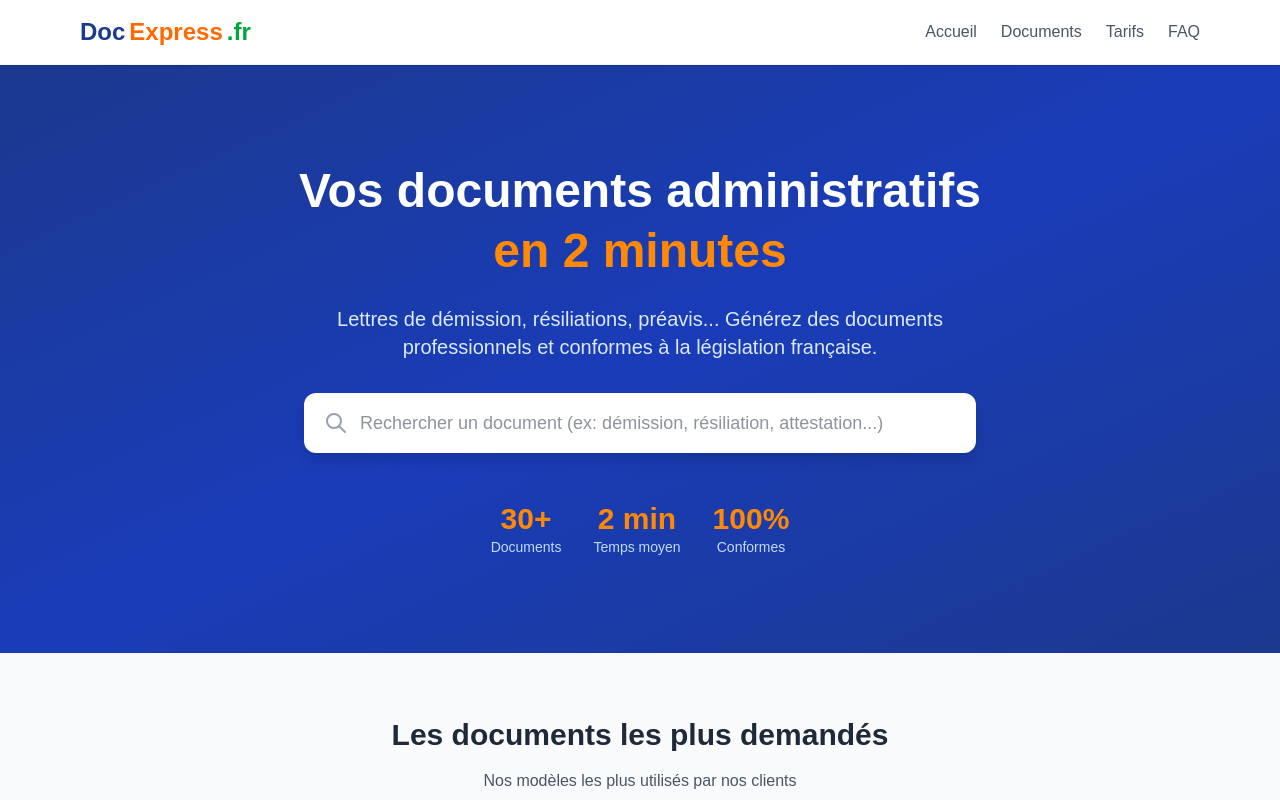
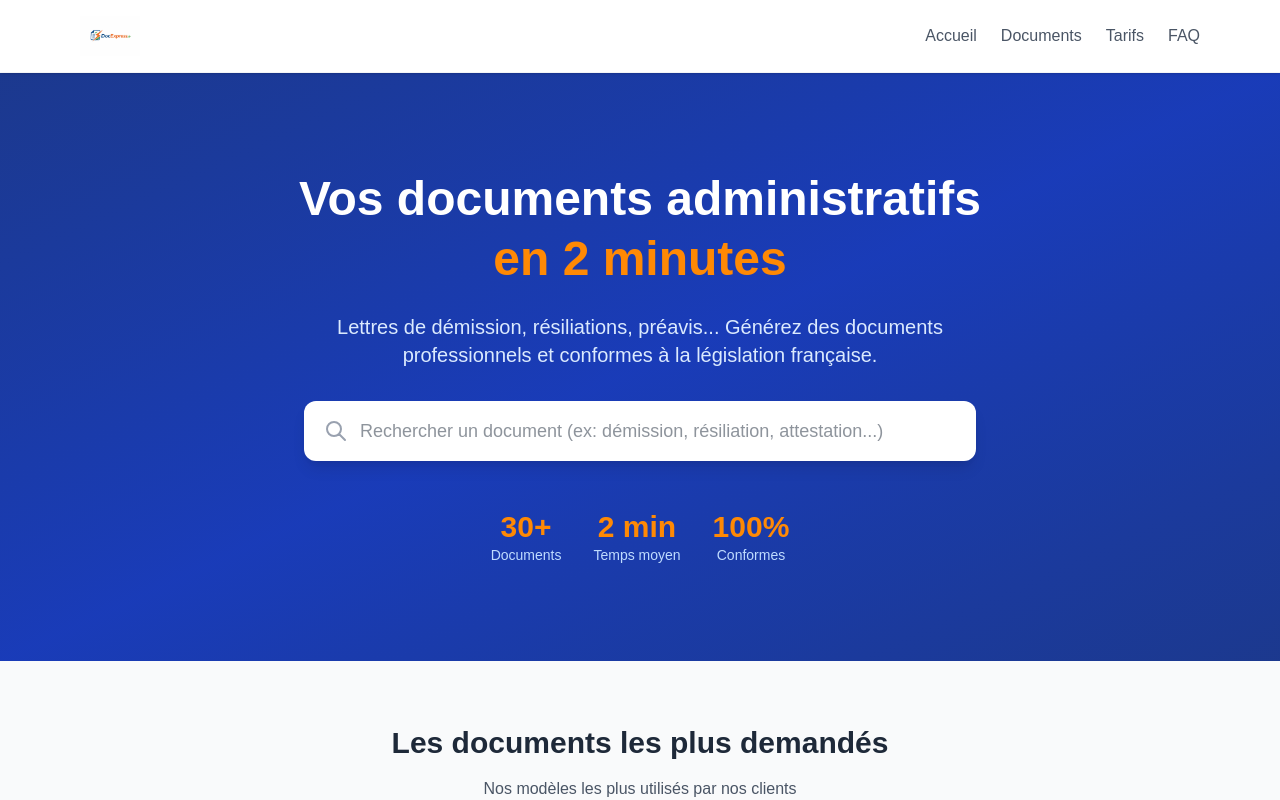
Before and after one commit to Le4x/docexpress, a Next.js app: page / in a window 1280 px wide. Shown: the top 800 px of the page. Built offline with nearby package versions, Linux system fonts and the light colour scheme.

Commit message:
Ajout du logo DocExpress.fr dans le header et le footer
- Import de l'image Next.js pour optimisation automatique
- Logo dans le header avec priority loading
- Logo dans le footer avec filtre invert pour fond sombre

```diff
--- a/src/app/page.tsx
+++ b/src/app/page.tsx
@@ -2,6 +2,7 @@
 
 import { useState } from 'react'
 import Link from 'next/link'
+import Image from 'next/image'
 import { useRouter } from 'next/navigation'
 import { documents, getAllCategories, getPopularDocuments, searchDocuments } from '@/data/documents'
 
@@ -53,10 +54,15 @@ export default function Home() {
       {/* Header */}
       <header className="bg-white shadow-sm sticky top-0 z-50 border-b border-gray-100">
         <div className="max-w-6xl mx-auto px-4 py-4 flex items-center justify-between">
-          <Link href="/" className="flex items-center gap-1">
-            <span className="text-2xl font-bold text-blue-900">Doc</span>
-            <span className="text-2xl font-bold text-orange-500">Express</span>
-            <span className="text-2xl font-bold text-green-600">.fr</span>
+          <Link href="/" className="flex items-center">
+            <Image
+              src="/img/logoDOCE.png"
+              alt="DocExpress.fr"
+              width={180}
+              height={45}
+              className="h-10 w-auto"
+              priority
+            />
           </Link>
           <nav className="hidden md:flex items-center gap-6">
             <Link href="/" className="text-gray-600 hover:text-orange-500 transition-colors">
@@ -508,10 +514,14 @@ export default function Home() {
         <div className="max-w-6xl mx-auto px-4">
           <div className="grid md:grid-cols-4 gap-8">
             <div className="md:col-span-2">
-              <div className="flex items-center gap-1 mb-4">
-                <span className="text-xl font-bold text-white">Doc</span>
-                <span className="text-xl font-bold text-orange-500">Express</span>
-                <span className="text-xl font-bold text-green-500">.fr</span>
+              <div className="mb-4">
+                <Image
+                  src="/img/logoDOCE.png"
+                  alt="DocExpress.fr"
+                  width={160}
+                  height={40}
+                  className="h-9 w-auto brightness-0 invert"
+                />
               </div>
               <p className="text-gray-400 text-sm mb-4">
                 Générateur de documents administratifs français. Rapide, fiable et conforme à la législation.
```
Also changed, not shown: public/img/logoDOCE.png (added).
